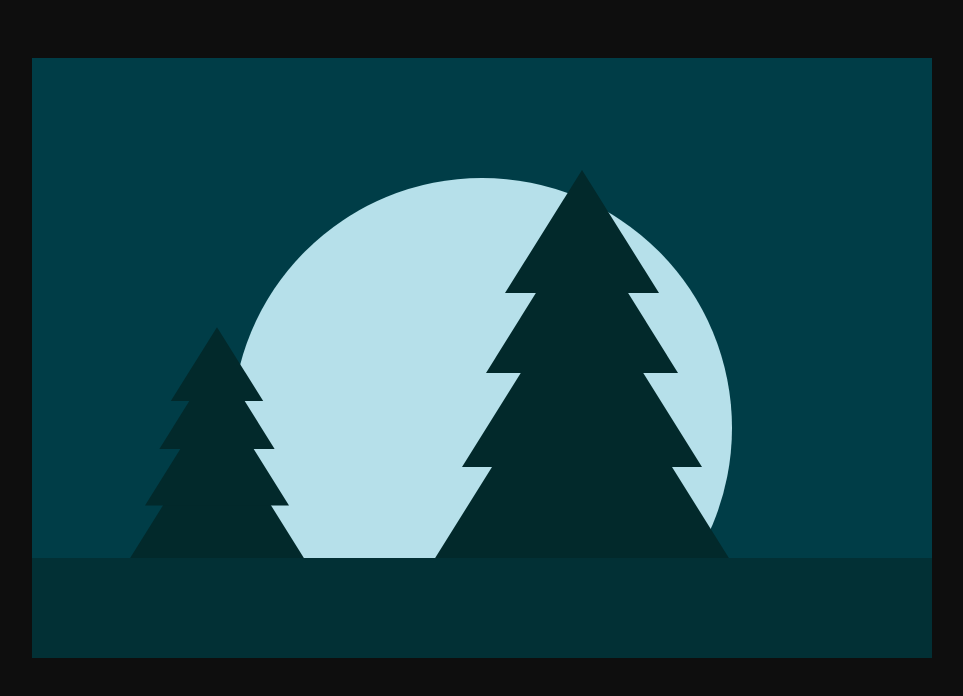
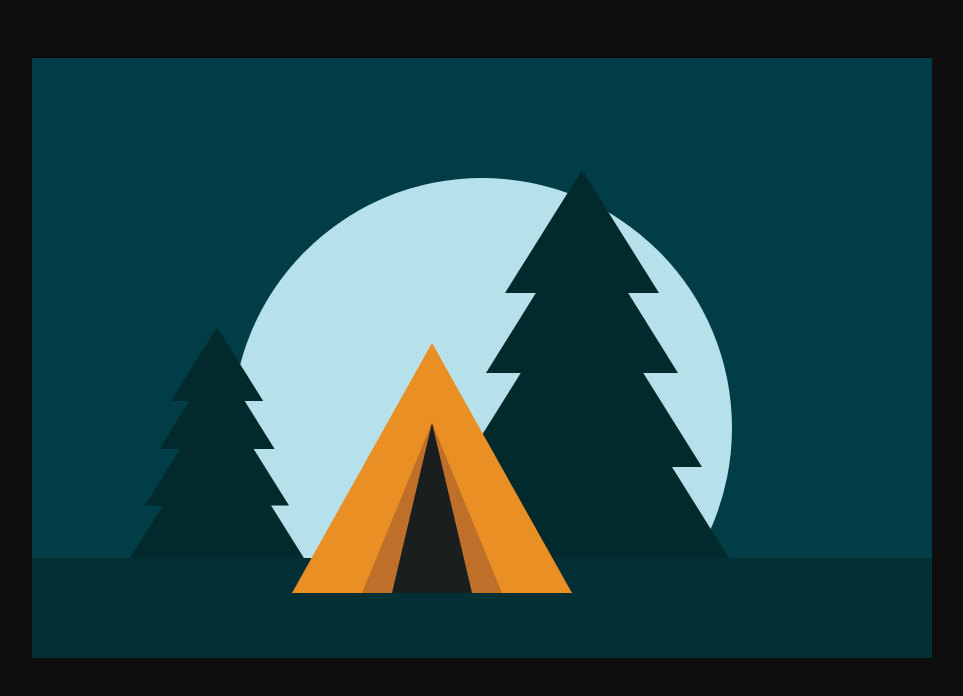
Before and after one commit to dawidgorecki/camp-image, a plain HTML site: page index.html in a window 1280 px wide. Shown: the whole page, without its empty margins (158-1121 px from the left). Drawn offline with Linux system fonts and the light colour scheme.

Commit message:
Styles for tent

```diff
--- a/css/style.css
+++ b/css/style.css
@@ -96,3 +96,38 @@ body {
     border-right: 77px solid transparent;
     border-bottom: 123px solid #02292b;
 }
+
+.tent {
+    position: absolute;
+    bottom: 65px;
+    left: 260px;
+    z-index: 4;
+    border-left: 140px solid transparent;
+    border-right: 140px solid transparent;
+    border-bottom: 250px solid #e98f23;
+
+}
+
+ .tent__enter-shaddow {
+    position: absolute;
+    bottom: -250px;
+    left: 50%;
+    transform: translate(-50%);
+    z-index: 5;
+    border-left: 70px solid transparent;
+    border-right: 70px solid transparent;
+    border-bottom: 170px solid #be6f29;
+
+}
+
+.tent__enter {
+    position: absolute;
+    bottom: -250px;
+    left: 50%;
+    transform: translate(-50%);
+    z-index: 6;
+    border-left: 40px solid transparent;
+    border-right: 40px solid transparent;
+    border-bottom: 170px solid #1b1e1e;
+
+}
```
